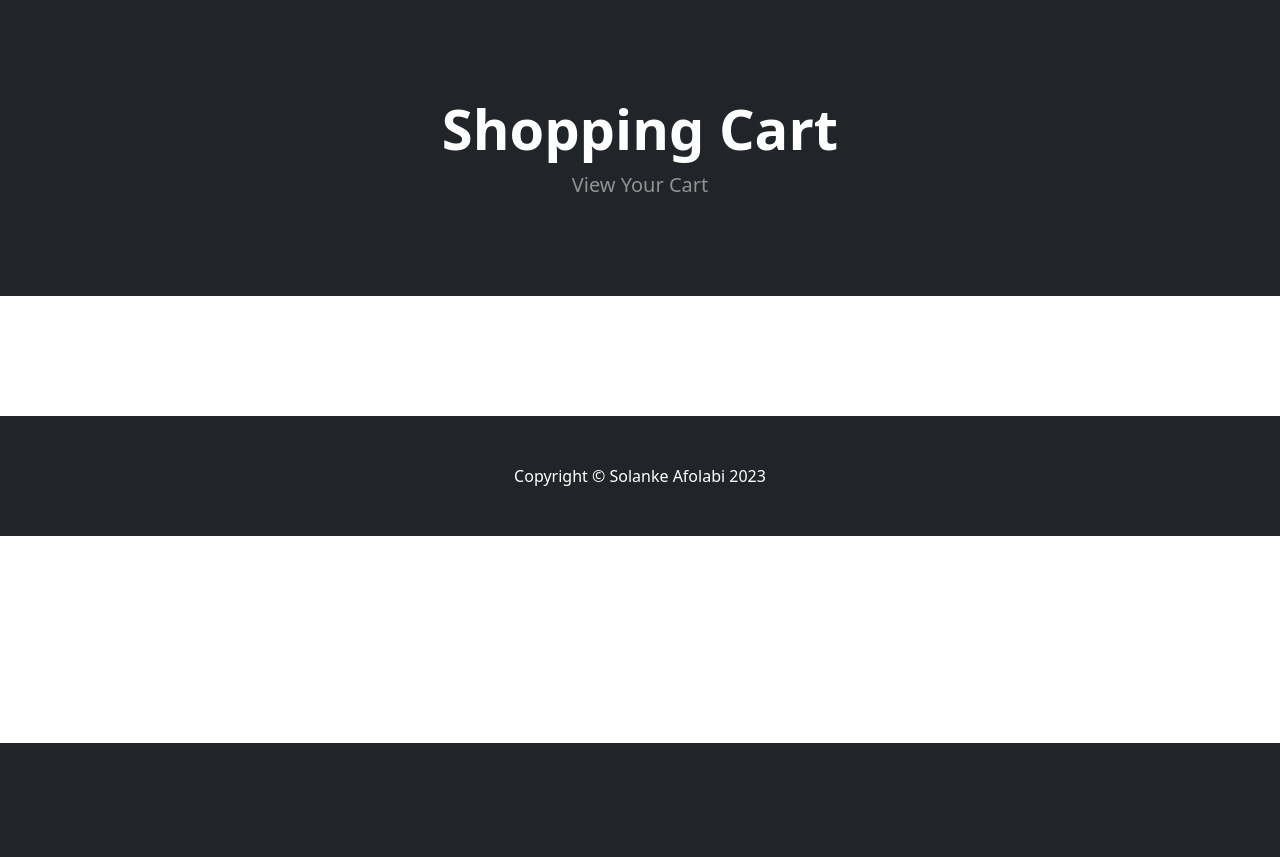
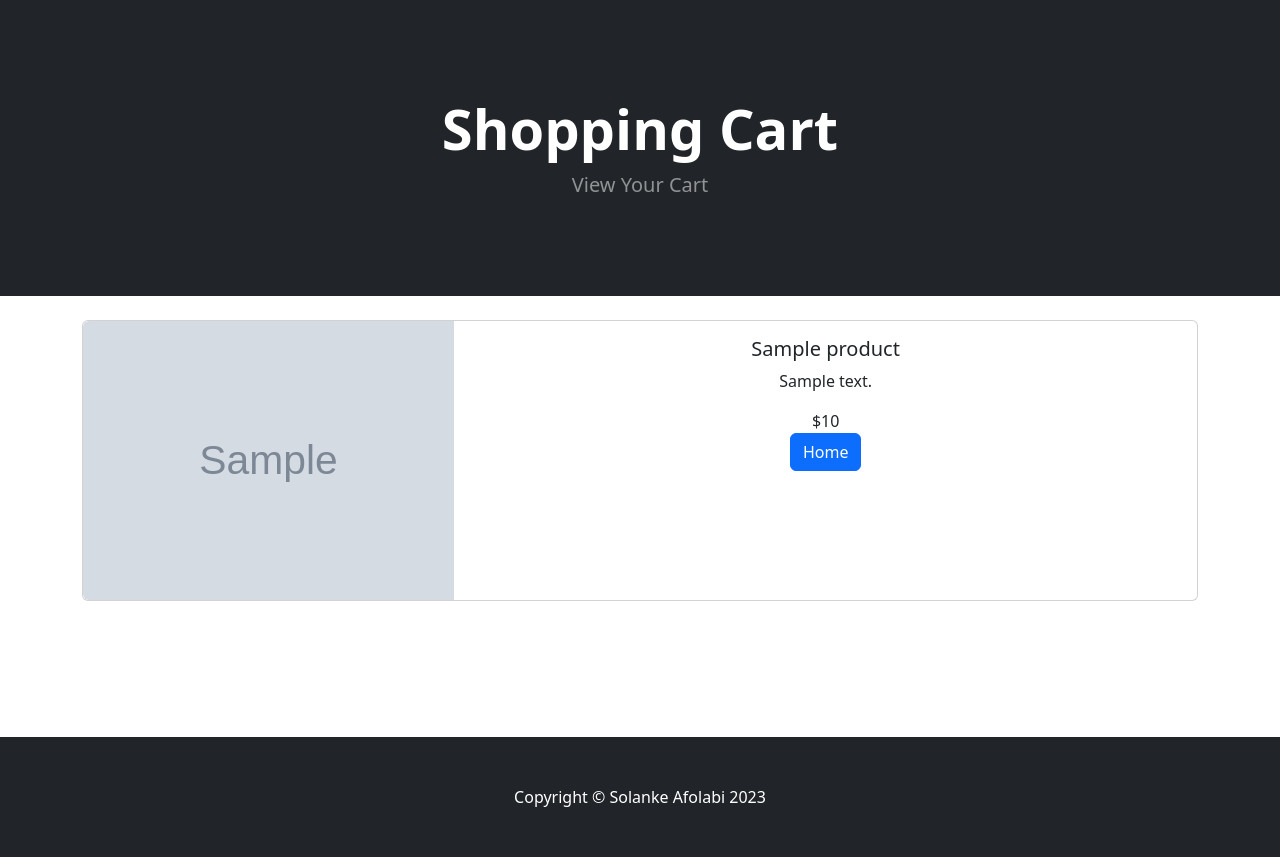
Before and after one commit to aaronicks/Ecomm, a Django app: template cart/templates/cart_summary.html in a window 1280 px wide. Shown: the part 57-914 px from the top of the page. Before the commit the page ends 800 px from the top, so only its background shows below. Run offline with Django 4.2, Linux system fonts and the light colour scheme; the template is opened without the code that fills it: most values are stand-ins (such as "Sample title", 1, 10 or a date in 2020); grey boxes marked "Sample" are stand-in pictures; some libraries are stand-ins or nearby versions.

Commit message:
Cart Summary page update

```diff
--- a/cart/cart.py
+++ b/cart/cart.py
@@ -1,3 +1,5 @@
+from store.models import Product
+
 
 class Cart():
     def __init__(self, request):
@@ -25,6 +27,16 @@ class Cart():
 
         self.session.modified = True
 
-
     def __len__(self):
         return len(self.cart)
+
+    def get_prod(self):
+
+        # get ids from cart
+        product_ids = self.cart.keys()
+
+        # use ids to lookup product in the database
+        products = Product.objects.filter(id__in=product_ids)
+
+        # return lookup product
+        return products
--- a/cart/templates/cart_summary.html
+++ b/cart/templates/cart_summary.html
@@ -9,10 +9,57 @@
                 </div>
             </div>
         </header>
+        <br>
+        <div class="container">
+            {% for product in cart_products %}
+            <div class="card mb-3" >
+                <div class="row g-0">
+                  <div class="col-md-4">
+                    <img src="{{product.image.url}}" class="img-fluid rounded-start" alt="...">
+                  </div>
+                  <div class="col-md-8">
+                    <center>
+                    <div class="card-body">
+                      <h5 class="card-title">{{ product.name }}</h5>
+                      <p class="card-text">{{ product.description }}</p>
+
+                        {% if product.is_sale %}
+                        <div class="text-center">
+                            <!-- Product name-->
+                            <h5 class="fw-bolder">{{ product.name }}</h5>
+                            <div class="d-flex justify-content-center small text-warning mb-2">
+                                <div class="bi-star-fill"></div>
+                                &nbsp;&nbsp;Sale!!&nbsp;&nbsp;
+                                <div class="bi-star-fill"></div>
+                            </div>
+                            <!-- Product price-->
+                            <strike>
+                                ${{ product.price }}
+                            </strike>&nbsp;
+                            ${{ product.sale_price }}
+                        </div>
+                        {% else %}
+
+                        ${{product.price}}<br>
+
+                        {% endif %}
+
+
+                      <a href="{% url 'index' %}" class="btn btn-primary">Home</a>
+
+                    </div>
+                   </center>
+                  </div>
+                </div>
+              </div>
+
+            {% endfor %}
+        </div>
         <!-- Section-->
         <br>
         <br>
         <br>
         <br>
         <br>
+
     {% endblock %}
```
Also changed, not shown: cart/views.py (+6 -1 lines), db.sqlite3.
